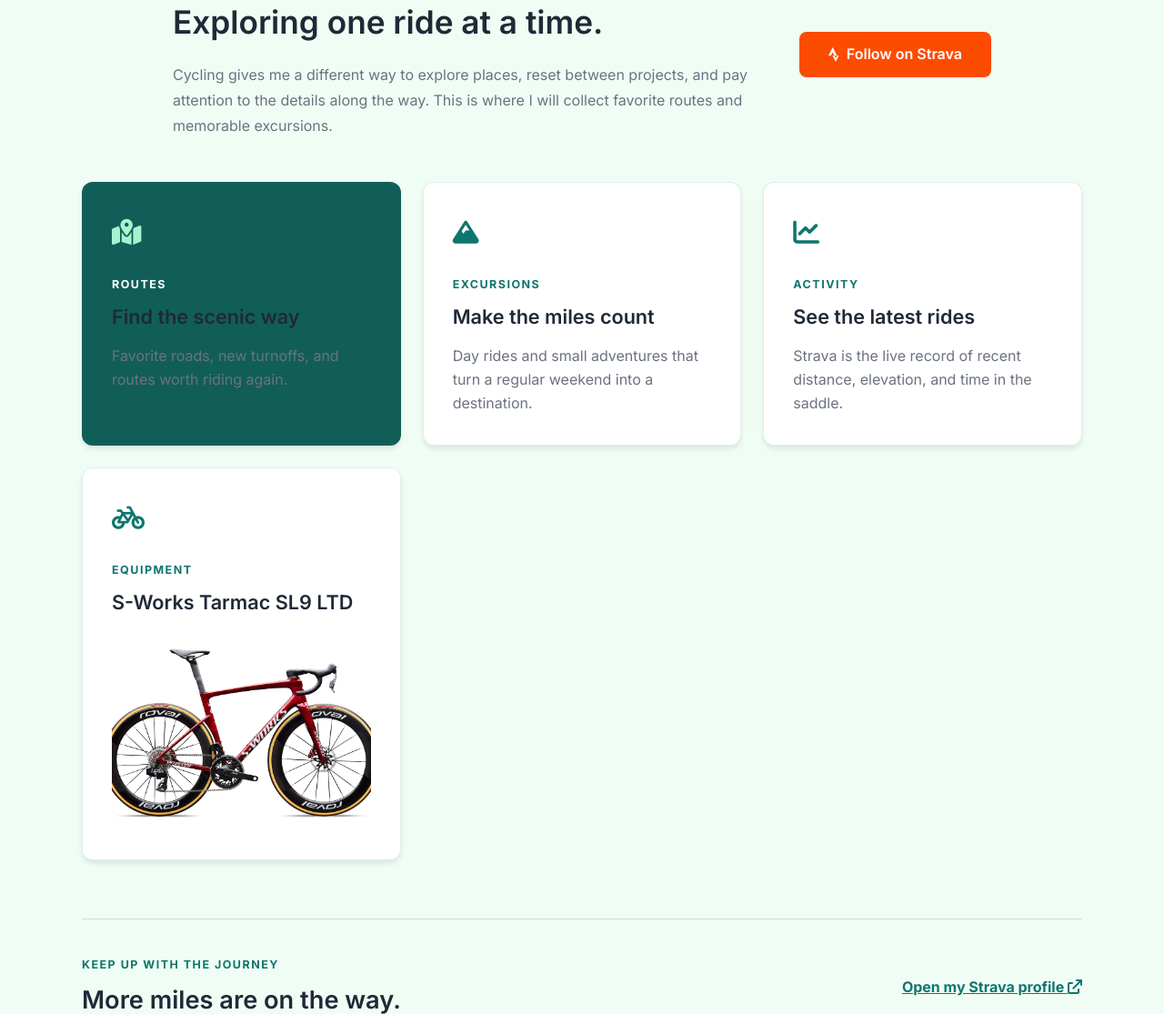
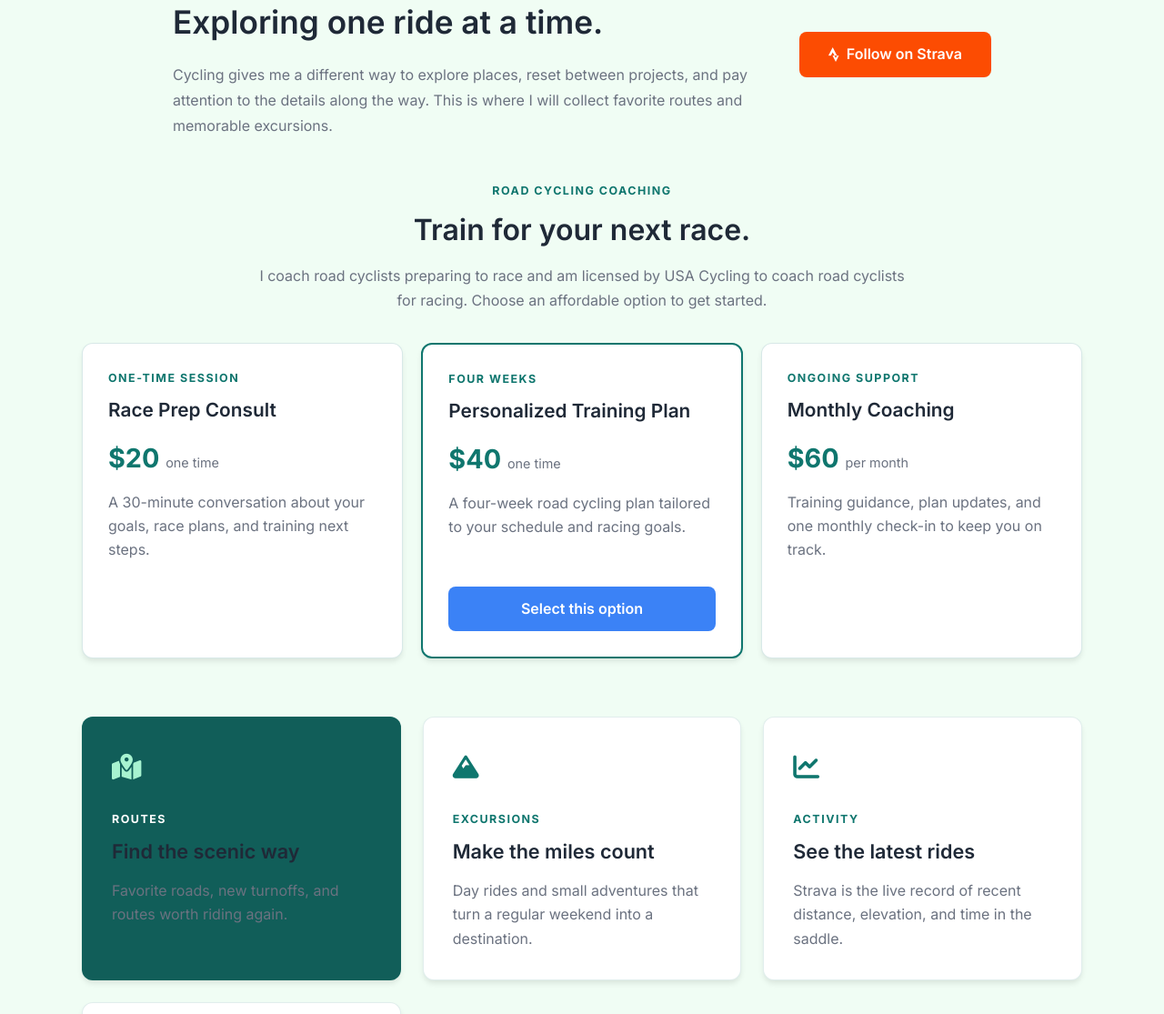
Before and after one commit to rt75272/Artificial_Intelligence, a Flask app: page /cycling in a window 1280 px wide. Shown: the part 499-1614 px from the top of the page at 91% size. Run offline with Flask 3, Linux system fonts and the light colour scheme; some libraries are stand-ins or nearby versions.

Commit message:
Resume update

```diff
--- a/ai_website/static/css/style.css
+++ b/ai_website/static/css/style.css
@@ -510,6 +510,80 @@ h1, h2, h3, h4, h5, h6 {
     background: #d83d00;
 }
 
+.cycling-coaching {
+    max-width: 1100px;
+    margin: 0 auto 4rem;
+}
+
+.cycling-coaching-heading {
+    max-width: 720px;
+    margin: 0 auto 2rem;
+    text-align: center;
+}
+
+.cycling-coaching-heading h2 {
+    color: var(--text-primary);
+    font-size: 2rem;
+    margin: 0.45rem 0 0.75rem;
+}
+
+.cycling-coaching-heading > p:last-child {
+    color: var(--text-secondary);
+    line-height: 1.7;
+}
+
+.cycling-coaching-grid {
+    display: grid;
+    grid-template-columns: repeat(3, minmax(0, 1fr));
+    gap: 1.25rem;
+}
+
+.cycling-coaching-card {
+    display: flex;
+    flex-direction: column;
+    align-items: flex-start;
+    background: var(--bg-primary);
+    border: 1px solid rgba(15, 118, 110, 0.16);
+    border-radius: 12px;
+    padding: 1.75rem;
+    box-shadow: var(--shadow);
+}
+
+.cycling-coaching-card--featured {
+    border: 2px solid #0f766e;
+}
+
+.cycling-coaching-card h3 {
+    color: var(--text-primary);
+    font-size: 1.3rem;
+    margin: 0.5rem 0;
+}
+
+.cycling-coaching-price {
+    color: #0f766e;
+    font-size: 1.8rem;
+    font-weight: 700;
+    margin: 0.35rem 0 0.75rem;
+}
+
+.cycling-coaching-price span {
+    color: var(--text-secondary);
+    font-size: 0.9rem;
+    font-weight: 400;
+}
+
+.cycling-coaching-card > p:not(.cycling-card-label):not(.cycling-coaching-price) {
+    color: var(--text-secondary);
+    line-height: 1.65;
+    margin-bottom: 1.5rem;
+}
+
+.cycling-coaching-card .btn {
+    justify-content: center;
+    margin-top: auto;
+    width: 100%;
+}
+
 .cycling-grid {
     display: grid;
     grid-template-columns: repeat(3, 1fr);
@@ -1117,6 +1191,10 @@ canvas {
         grid-template-columns: 1fr;
     }
 
+    .cycling-coaching-grid {
+        grid-template-columns: 1fr;
+    }
+
     /* Demo page responsive */
     .demo-preview {
         grid-template-columns: 1fr;
--- a/ai_website/templates/cycling.html
+++ b/ai_website/templates/cycling.html
@@ -27,6 +27,40 @@
                 <i class="fab fa-strava"></i> Follow on Strava
             </a>
         </div>
+
+        <section class="cycling-coaching" aria-labelledby="cycling-coaching-title">
+            <div class="cycling-coaching-heading">
+                <p class="cycling-eyebrow">Road cycling coaching</p>
+                <h2 id="cycling-coaching-title">Train for your next race.</h2>
+                <p>
+                    I coach road cyclists preparing to race and am licensed by USA Cycling
+                    to coach road cyclists for racing. Choose an affordable option to get started.
+                </p>
+            </div>
+            <div class="cycling-coaching-grid">
+                <article class="cycling-coaching-card">
+                    <p class="cycling-card-label">One-time session</p>
+                    <h3>Race Prep Consult</h3>
+                    <p class="cycling-coaching-price">$20 <span>one time</span></p>
+                    <p>A 30-minute conversation about your goals, race plans, and training next steps.</p>
+                    <a class="btn btn-secondary" href="mailto:rt75272@gmail.com?subject=Road%20Cycling%20Coaching%20-%20Race%20Prep%20Consult&amp;body=Hi%20Ryan%2C%0A%0AI%27m%20interested%20in%20the%20Race%20Prep%20Consult.%0A%0AMy%20cycling%20goals%3A%20">Select this option</a>
+                </article>
+                <article class="cycling-coaching-card cycling-coaching-card--featured">
+                    <p class="cycling-card-label">Four weeks</p>
+                    <h3>Personalized Training Plan</h3>
+                    <p class="cycling-coaching-price">$40 <span>one time</span></p>
+                    <p>A four-week road cycling plan tailored to your schedule and racing goals.</p>
+                    <a class="btn btn-primary" href="mailto:rt75272@gmail.com?subject=Road%20Cycling%20Coaching%20-%20Four-Week%20Plan&amp;body=Hi%20Ryan%2C%0A%0AI%27m%20interested%20in%20the%20four-week%20training%20plan.%0A%0AMy%20cycling%20goals%20and%20weekly%20availability%3A%20">Select this option</a>
+                </article>
+                <article class="cycling-coaching-card">
+                    <p class="cycling-card-label">Ongoing support</p>
+                    <h3>Monthly Coaching</h3>
+                    <p class="cycling-coaching-price">$60 <span>per month</span></p>
+                    <p>Training guidance, plan updates, and one monthly check-in to keep you on track.</p>
+                    <a class="btn btn-secondary" href="mailto:rt75272@gmail.com?subject=Road%20Cycling%20Coaching%20-%20Monthly%20Coaching&amp;body=Hi%20Ryan%2C%0A%0AI%27m%20interested%20in%20monthly%20coaching.%0A%0AMy%20cycling%20goals%3A%20">Select this option</a>
+                </article>
+            </div>
+        </section>
 
         <div class="cycling-grid">
             <article class="cycling-card cycling-card--feature">
```
Also changed, not shown: 1 other file.
